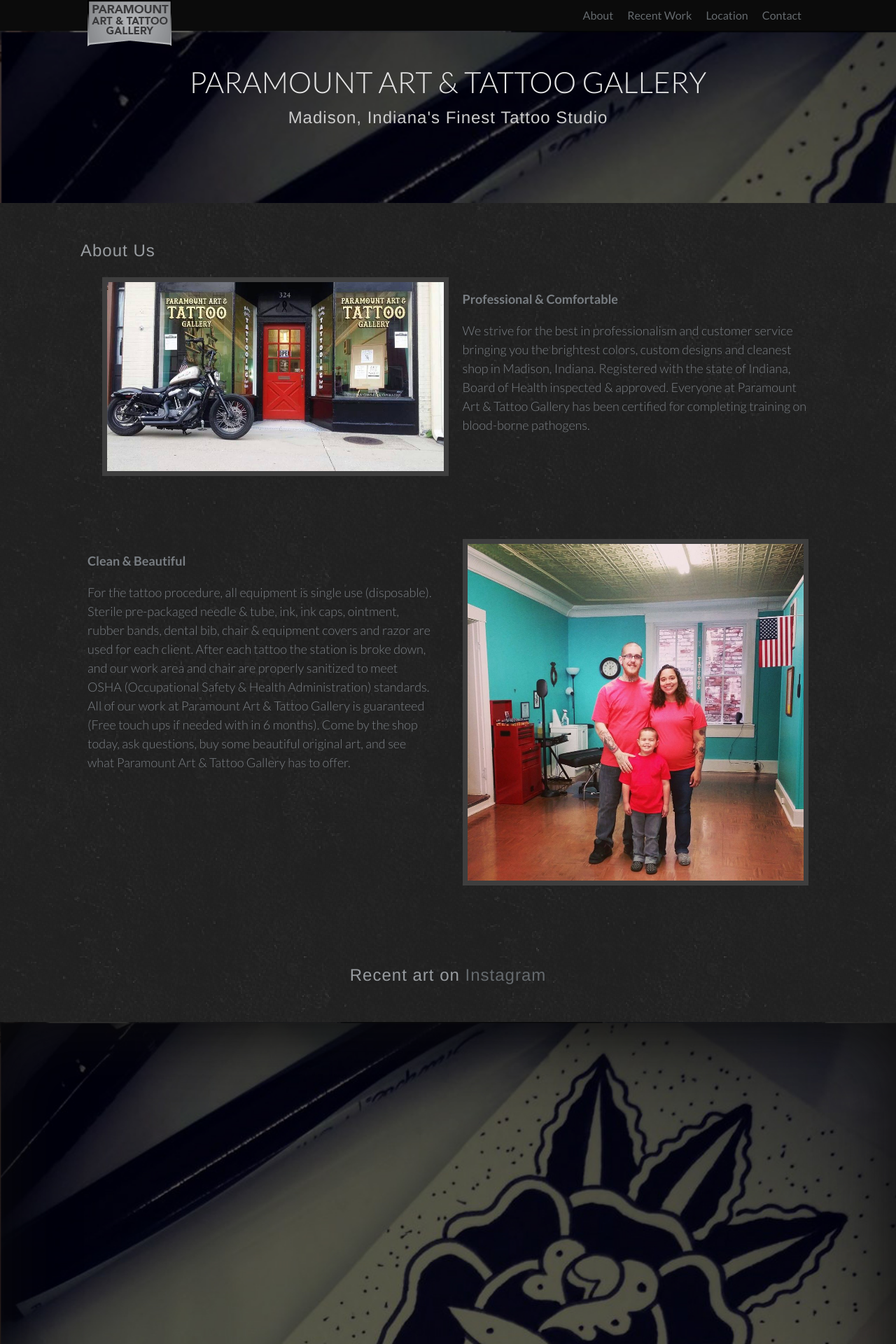
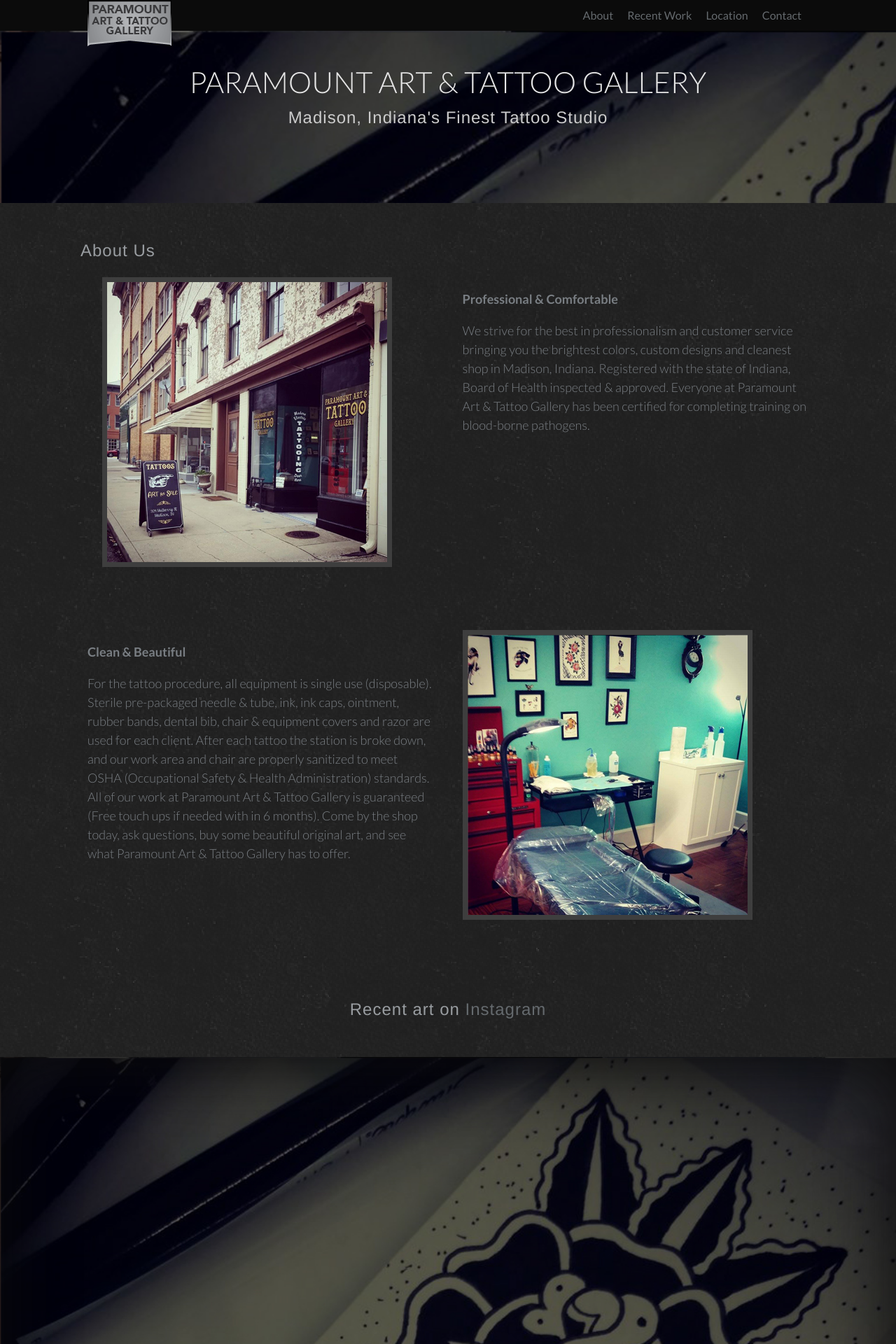
Before and after one commit to davidpedigo/davidpedigo.github.io, a Jekyll site: the page built from index.html, in a window 1280 px wide. Shown: the top 1920 px of the page at 70% size. Built offline with Jekyll 4.4.1, drawn with Linux system fonts in a browser that asks for light colours; nearby versions of some CDN libraries; Markdown is read by kramdown in place of the engine named in the settings.

Commit message:
Changed About Us Images

```diff
--- a/index.html
+++ b/index.html
@@ -14,7 +14,7 @@
     <p>We strive for the best in professionalism and customer service bringing you the brightest colors, custom designs and cleanest shop in Madison, Indiana. Registered with the state of Indiana, Board of Health inspected &amp; approved. Everyone at Paramount Art &amp; Tattoo Gallery has been certified for completing training on blood-borne pathogens.</p>
   </article>
   <article class="grid__col--6">
-    <img src="{{site.baseurl}}/img/storefront.jpg"/>
+    <img src="{{site.baseurl}}/img/storefront.jpg" alt="A picture of the storefront."/>
   </article>
 </section>
 <section class="grid panel">
@@ -23,7 +23,7 @@
     <p>For the tattoo procedure, all equipment is single use (disposable). Sterile pre-packaged needle & tube, ink, ink caps, ointment, rubber bands, dental bib, chair & equipment covers and razor are used for each client. After each tattoo the station is broke down, and our work area and chair are properly sanitized to meet OSHA (Occupational Safety & Health Administration) standards. All of our work at Paramount Art & Tattoo Gallery is guaranteed (Free touch ups if needed with in 6 months). Come by the shop today, ask questions, buy some beautiful original art, and see what Paramount Art & Tattoo Gallery has to offer.</p>
   </article>
   <article class="grid__col--6">
-    <img src="{{site.baseurl}}/img/storeinside.jpg"/>
+    <img src="{{site.baseurl}}/img/insidestore.jpg" alt="A picture of the clean, aseptic, tattoo station."/>
   </article>
 </section>
 
--- a/js/custom.js
+++ b/js/custom.js
@@ -16,7 +16,7 @@
   accessToken: '1361946594.467ede5.39525b0165fd4536a1c53b2b335edcf8',
   limit: '8',
   resolution: 'standard_resolution',
-  template: '<li class="grid__col--3"><a href="{{link}}"><img src="{{image}}" itemprop="image"/></a><li>'
+  template: '<li class="grid__col--3"><a href="{{link}}"><img src="{{image}}" itemprop="image" alt="Instagram Photo"/></a><li>'
 });
 userFeed.run();
 
```
Also changed, not shown: img/insidestore.jpg (added), img/storefront.jpg.
